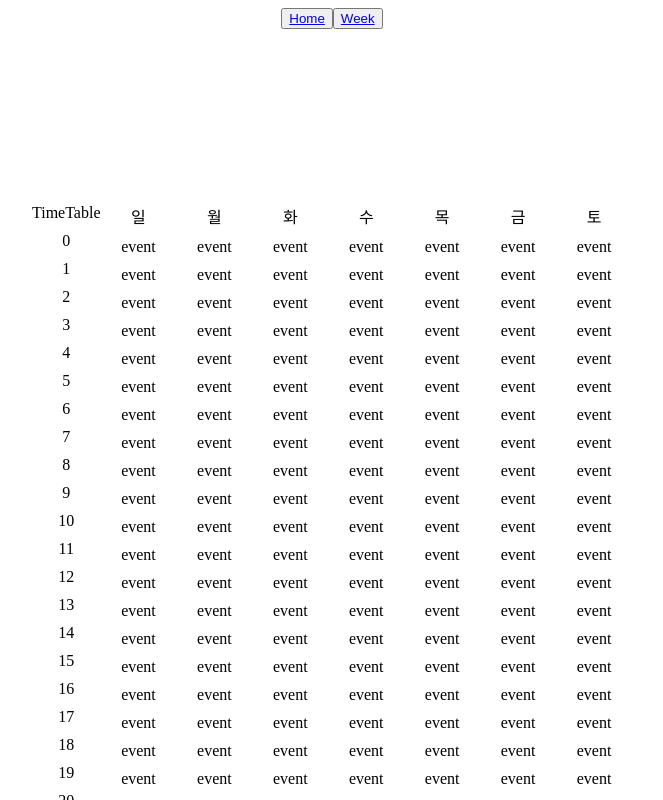
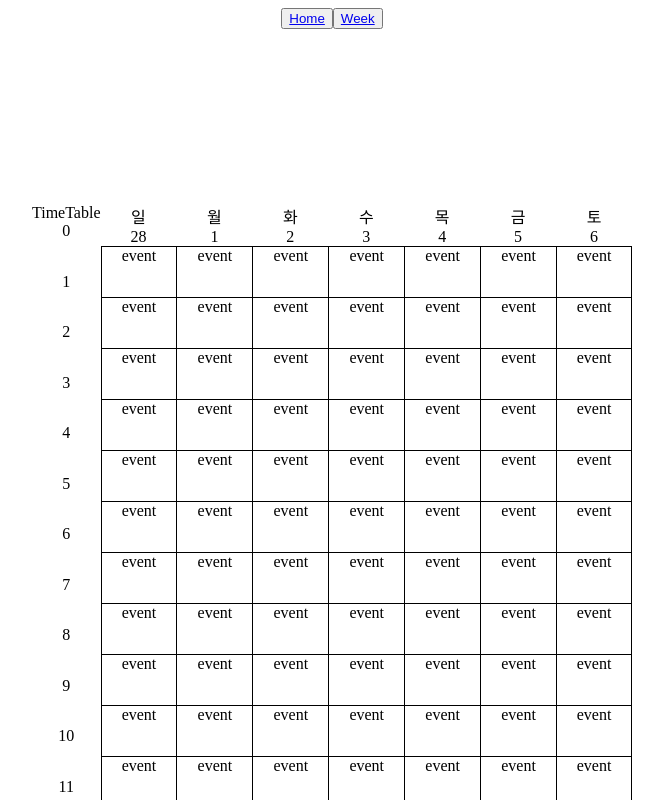
Before and after one commit to Ha-Young/Calendar-FrontEnd, a React (Create React App) app: page /weeklycalendar in a window 1280 px wide. Shown: the top 800 px of the page, without its empty margins (308-971 px from the left). Built offline with nearby package versions, Linux system fonts and the light colour scheme; no server answers.

Commit message:
add date in weekly calendar

```diff
--- a/src/components/Main/MonthlyCalendar.css
+++ b/src/components/Main/MonthlyCalendar.css
@@ -85,9 +85,20 @@
 }
 
 .time {
-  margin: 10px 0;
+  height: 50px;
+  padding-bottom: 0.5px;
+}
+
+.event-wrapper {
+  border-top: 1px solid black;
+}
+
+.week-day:last-child .event-wrapper {
+  border-right: 1px solid black;
 }
 
 .event {
-  margin: 10px 0;
+  height: 50px;
+  border-left: 1px solid black;
+  border-bottom: 1px solid black;
 }
--- a/src/components/Main/WeeklyCalendar.js
+++ b/src/components/Main/WeeklyCalendar.js
@@ -1,20 +1,23 @@
-import React from 'react';
-
+import React, { useState } from 'react';
+import { makeSundayDate } from '../../utils';
 
 const WeeklyCalendar = () => {
+  const [todayDate, setTodayDate] = useState(new Date());
   const days = ['일', '월', '화', '수', '목', '금', '토'];
-  const date = new Date();
-  const thisDay = date.getDay();
-  const thisDate = date.getDate();
   const times = [];
   const events = [];
+  let sundayDate = makeSundayDate(todayDate);
+
+  for (let i = 0; i < 25; i++) {
+    times.push(i);
+  }
 
   for (let i = 0; i < 24; i++) {
-    times.push(i);
     events.push(i);
   }
 
   const timeList = times.map((time, index) => {
+
     return (
       <div className='timeable'>
         <div className='time' key={index}>{time}</div>
@@ -23,6 +26,7 @@ const WeeklyCalendar = () => {
   });
 
   const eventList = events.map((event, index) => {
+
     return (
       <div className='eventTable'>
         <div className='event' key={index}>event</div>
@@ -31,10 +35,17 @@ const WeeklyCalendar = () => {
   });
 
   const daysList = days.map((day, index) => {
+    let startDate = sundayDate.getDate();
+
+    sundayDate.setDate(++startDate);
+
     return (
       <div className='week-day' key={index}>
-        <div>{day}</div>
-        <div>{eventList}</div>
+        <div>
+          <div>{day}</div>
+          <div>{startDate - 1}</div>
+        </div>
+        <div className='event-wrapper'>{eventList}</div>
       </div>
     )
   });
@@ -44,7 +55,9 @@ const WeeklyCalendar = () => {
       <div className='days'>
         <div>
           <div>TimeTable</div>
-          {timeList}
+          <div className='time-table-wrapper'>
+            {timeList}
+          </div>
         </div>
         {daysList}
       </div>
--- /dev/null
+++ b/src/utils.js
@@ -0,0 +1,9 @@
+export const makeSundayDate = (date) => {
+  const sundayDate = new Date();
+  const todayDay = date.getDay();
+  const todayDate = date.getDate();
+
+  sundayDate.setDate(todayDate - todayDay);
+
+  return sundayDate;
+}
```
